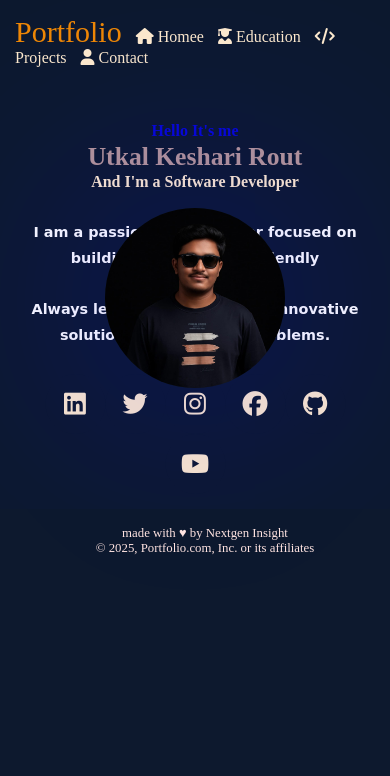
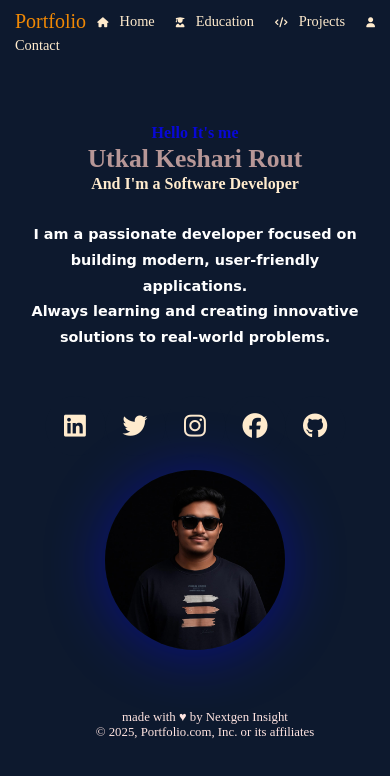
Before and after one commit to Utkalrout1/Portfolio, a plain HTML site: page index.html in a window 390 px wide. Drawn offline with Linux system fonts and the light colour scheme.

Commit message:
update css

```diff
--- a/index.html
+++ b/index.html
@@ -12,7 +12,7 @@
     <div id="navbar">
         <a id="logo1">Portfolio</a>
         <i class="fa-solid fa-house"></i>
-        <a href="index.html">Homee</a>
+        <a href="index.html">Home</a>
         <i class="fa-solid fa-user-graduate"></i>
         <a href="education.html">Education</a>
         <i class="fa-solid fa-code"></i>
--- a/style.css
+++ b/style.css
@@ -183,51 +183,74 @@ projrcta.html{
         margin-left: 20px;
     }
     @media (max-width: 768px) {
+        /* NAVBAR stays in one line */
         #navbar {
-            flex-direction: column;
+            display: flex;
+            flex-direction: row;
+            flex-wrap: wrap;
+            justify-content: space-between;
+            align-items: center;
             height: auto;
-            padding: 15px;
+            padding: 10px 15px;
+            gap: 4px;
+            font-size: 10px;
         }
 
         #logo1 {
-            font-size: 30px;
-            margin-bottom: 10px;
+            font-size: 20px;
+            margin: 0;
         }
 
         a {
             margin-right: 10px;
-            font-size: 1rem;
+            font-size: 0.9rem;
+            text-wrap: nowrap;
         }
 
-        .bgimg {
-            height: 180px;
-            width: 180px;
-            left: 50%;
-            transform: translateX(-50%);
-            bottom: 60px;
-        }
-
+        /* DETAILS comes next */
         .details {
             width: 90%;
             left: 50%;
             transform: translateX(-50%);
-            top: 0px;
+            position: relative;
+            top: 0;
             font-size: 0.9rem;
             text-align: center;
+            margin-top: 20px;
         }
 
+        /* WRAPPER (social icons) */
         .wrapper {
+            display: flex;
             flex-wrap: wrap;
+            justify-content: center;
+            margin-top: 20px;
         }
 
+        /* PROFILE PHOTO COMES AFTER WRAPPER */
+        .bgimg {
+            height: 180px;
+            width: 180px;
+            position: relative;
+            left: 50%;
+            transform: translateX(-50%);
+            bottom: 0;
+            margin: 200px 0;
+            box-shadow: 0px 4px 60px rgba(4, 4, 255, 0.4);
+        }
+
+        /* PROJECTS */
         .pdf, .pdf2 {
             width: 90%;
-            margin: 10px auto;
+            margin: 15px auto;
             height: 200px;
         }
 
+        /* FOOTER */
         footer {
             font-size: 0.8rem;
             padding: 10px;
+            text-align: center;
+            margin-top: -150px;
         }
     }
```
